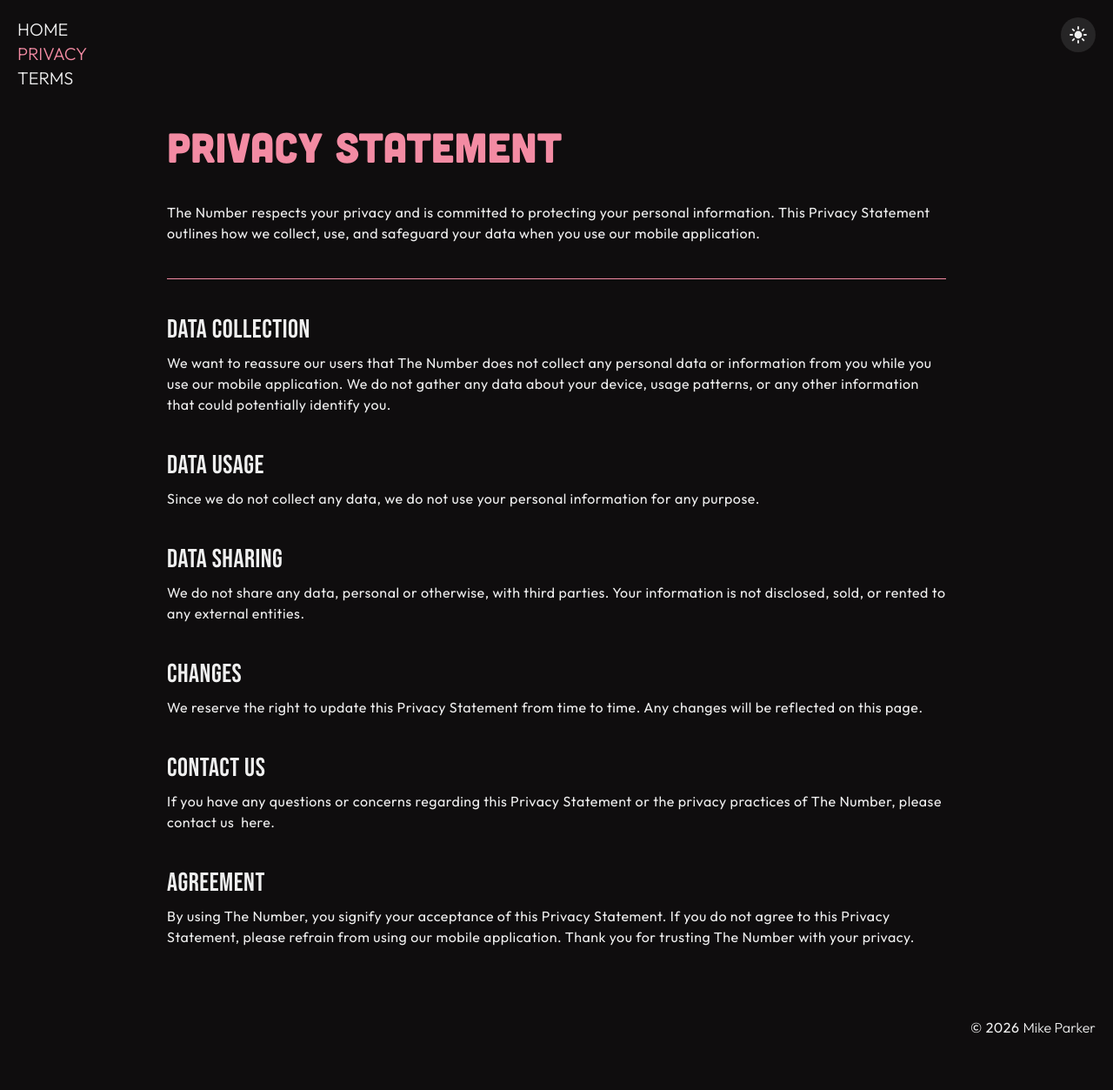
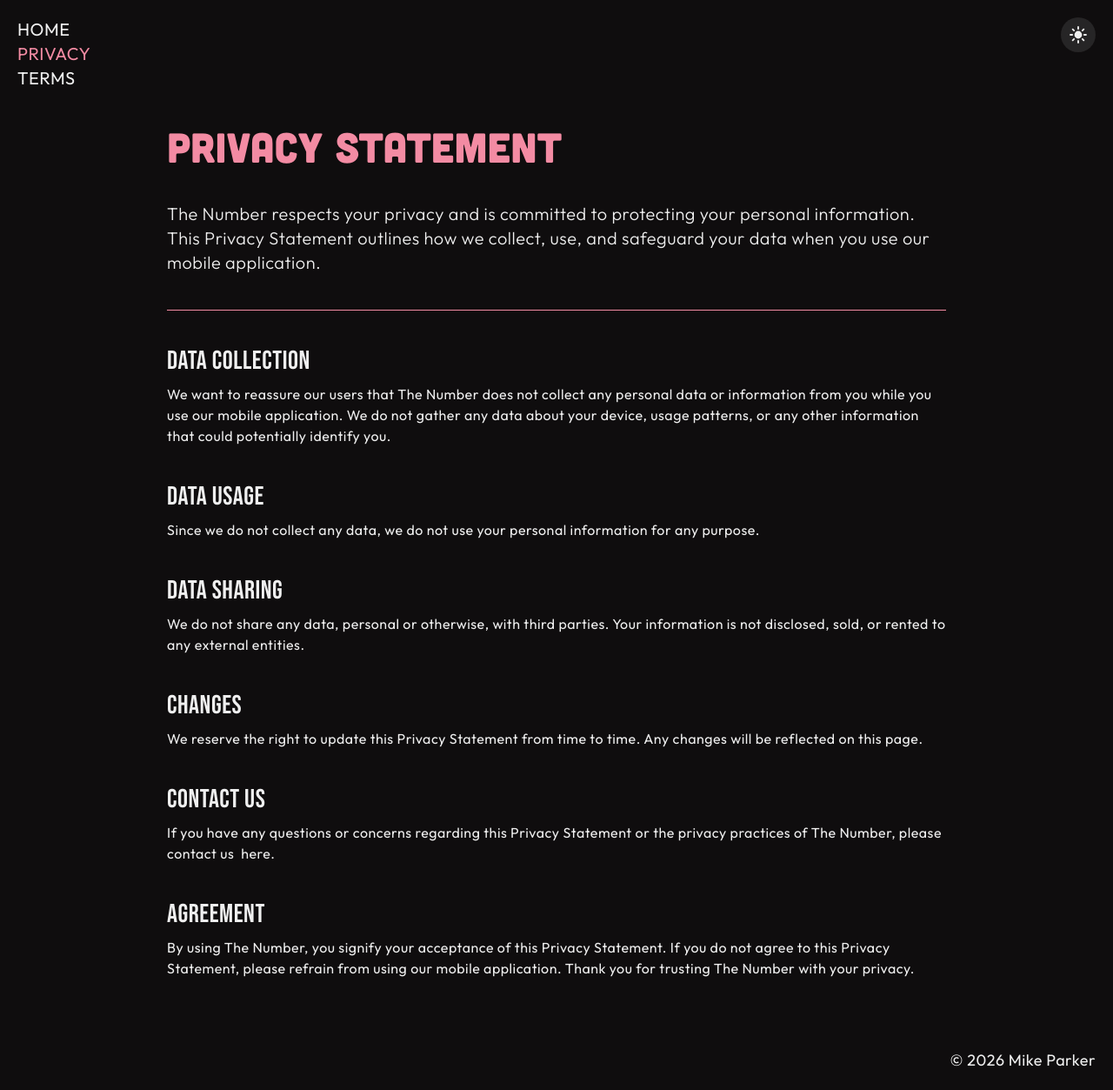
Before and after one commit to WildPastry/TheNumberLanding, a React (Vite) app: page /privacy in a window 1280 px wide. Shown: the whole page at 87% size. Before the commit the page ends 1213 px from the top, so only its background shows below. Built offline with nearby package versions, Linux system fonts and the light colour scheme.

Commit message:
Add conditional hover class based on route

```diff
--- a/src/components/Footer.tsx
+++ b/src/components/Footer.tsx
@@ -1,14 +1,28 @@
 import type { JSX } from 'react';
+import { useLocation } from 'react-router-dom';
 
 const Footer: React.FC = (): JSX.Element => {
   // Get current date
   const currentDate: number = new Date().getFullYear();
+
+  // Get route
+  const { pathname } = useLocation();
+
+  const getHoverClass = (): string => {
+    if (pathname === '/terms') {
+      return 'hover:text-berry';
+    } else if (pathname === '/privacy') {
+      return 'hover:text-strawberry';
+    }
+    return 'hover:text-water';
+  };
+
   return (
     <section className='p-5 shrink-0'>
       <div className='flex justify-end gap-1'>
-        <p className='font-outfit-light text-l'>© {currentDate}</p>
+        <p className='text-lg'>© {currentDate}</p>
         <a
-          className='font-outfit-light text-l text-(--fg) hover:text-lemon'
+          className={`text-lg text-(--fg) ${getHoverClass()}`}
           href='https://mikeparker.co.nz/'
           rel='noopener noreferrer'
           target='_blank'>
--- a/src/components/Header.tsx
+++ b/src/components/Header.tsx
@@ -34,7 +34,7 @@ const LINKS: readonly NavLinkMenuItem[] = [
 const Header: React.FC = (): JSX.Element => {
   return (
     <section className='flex justify-between p-5'>
-      <ul className='font-outfit-light text-xl'>
+      <ul className='font-outfit-bold text-xl'>
         {LINKS.map(
           ({
             activeClass,
--- a/src/index.css
+++ b/src/index.css
@@ -67,6 +67,7 @@ body {
   text-rendering: optimizeLegibility;
 }
 
+a,
 p {
   letter-spacing: 0.5px;
   font-family: var(--font-outfit);
@@ -76,6 +77,11 @@ h2,
 h3 {
   letter-spacing: 0.5px;
   font-family: var(--font-bebas);
+}
+
+h4 {
+  letter-spacing: 0.5px;
+  font-family: var(--font-outfit-light);
 }
 
 a {
--- a/src/pages/Privacy.tsx
+++ b/src/pages/Privacy.tsx
@@ -6,11 +6,11 @@ const Privacy: React.FC = (): JSX.Element => {
       <h1 className='text-strawberry font-cubano text-5xl mb-10'>
         PRIVACY STATEMENT
       </h1>
-      <p className='text:md'>
+      <h4 className='text-xl'>
         The Number respects your privacy and is committed to protecting your
         personal information. This Privacy Statement outlines how we collect,
         use, and safeguard your data when you use our mobile application.
-      </p>
+      </h4>
       <hr className='h-px my-10 bg-strawberry border-0' />
       <div className='mb-10'>
         <h3 className='text-3xl text-(--fg) mb-2'>DATA COLLECTION</h3>
@@ -50,7 +50,7 @@ const Privacy: React.FC = (): JSX.Element => {
           If you have any questions or concerns regarding this Privacy Statement
           or the privacy practices of The Number, please contact us{' '}
           <a
-            className='ml-1 underline hover:opacity-80'
+            className='ml-1 underline hover:text-strawberry'
             href='mailto:thenumber@mikeparker.co.nz'>
             here.
           </a>
--- a/src/pages/Terms.tsx
+++ b/src/pages/Terms.tsx
@@ -7,24 +7,26 @@ const Terms: React.FC = (): JSX.Element => {
       <h1 className='text-berry font-cubano text-5xl mb-10'>
         TERMS AND CONDITIONS
       </h1>
-      <p className='text:md mb-4'>
+      <h4 className='text-lg mb-4'>
         These Terms and Conditions constitute a legally binding agreement made
         between you, whether personally or on behalf of an entity (“you”) and
         THENUMBER (“we,” “us” or “our”), concerning your access to and use of
         the THENUMBER mobile application (collectively, the “App”). You agree
         that by accessing the App, you have read, understood, and agree to be
         bound by all of these Terms and Conditions.
-      </p>
-      <p className='text:md'>
+      </h4>
+      <h4 className='text-lg'>
         If you do not agree with all of these Terms and Conditions, then you are
         expressly prohibited from using the App and you must discontinue use
         immediately. We reserve the right, in our sole discretion, to make
         changes or modifications to these Terms and Conditions at any time and
         for any reason. We will alert you about any changes by email, and you
         waive any right to receive specific notice of each such change.
-      </p>
+      </h4>
       <hr className='h-px my-10 bg-berry border-0' />
-      <h3 className='text-lg text-(--fg) mb-2'>INTELLECTUAL PROPERTY RIGHTS</h3>
+      <h3 className='text-3xl text-(--fg) mb-2'>
+        INTELLECTUAL PROPERTY RIGHTS
+      </h3>
       <p className='text-md'>
         Unless otherwise indicated, the App is our proprietary property and all
         source code, databases, functionality, software, designs, audio, video,
@@ -45,14 +47,14 @@ const Terms: React.FC = (): JSX.Element => {
         all rights not expressly granted to you in and to the App, the Content
         and the Marks.
       </p>
-      <h3 className='text-lg text-(--fg) mb-2 mt-8'>USER REGISTRATION</h3>
+      <h3 className='text-3xl text-(--fg) mb-2 mt-8'>USER REGISTRATION</h3>
       <p className='text-md'>
         You may register with the App. You agree to keep your password
         confidential and will be responsible for all use of your account and
         password. We do not have access to your password though this may be
         reset using the “Forgotten password” link.
       </p>
-      <h3 className='text-lg text-(--fg) mb-2 mt-8'>PROHIBITED ACTIVITIES</h3>
+      <h3 className='text-3xl text-(--fg) mb-2 mt-8'>PROHIBITED ACTIVITIES</h3>
       <p className='mb-1'>
         You may not access or use the App for any purpose other than that for
         which we make the App available. The App may not be used in connection
@@ -159,7 +161,7 @@ const Terms: React.FC = (): JSX.Element => {
         </li>
       </ol>
 
-      <h3 className='text-lg text-(--fg) mb-2 mt-8'>
+      <h3 className='text-3xl text-(--fg) mb-2 mt-8'>
         MOBILE APPLICATION LICENSE
       </h3>
       <p className='mb-1'>
@@ -201,7 +203,7 @@ const Terms: React.FC = (): JSX.Element => {
         </li>
       </ol>
 
-      <h3 className='text-lg text-(--fg) mb-2 mt-8'>
+      <h3 className='text-3xl text-(--fg) mb-2 mt-8'>
         APPLE AND ANDROID DEVICES
       </h3>
       <p className='mb-1'>
@@ -259,7 +261,7 @@ const Terms: React.FC = (): JSX.Element => {
         </li>
       </ol>
 
-      <h3 className='text-lg text-(--fg) mb-2 mt-8'>SUBMISSIONS</h3>
+      <h3 className='text-3xl text-(--fg) mb-2 mt-8'>SUBMISSIONS</h3>
       <p className='text-md'>
         You acknowledge and agree that any questions, comments, suggestions,
         ideas, feedback, or other information regarding the App (“Submissions”)
@@ -274,7 +276,7 @@ const Terms: React.FC = (): JSX.Element => {
         against us for any alleged or actual infringement or misappropriation of
         any proprietary right in your Submissions.
       </p>
-      <h3 className='text-lg text-(--fg) mb-2 mt-8'>ADVERTISERS</h3>
+      <h3 className='text-3xl text-(--fg) mb-2 mt-8'>ADVERTISERS</h3>
       <p className='text-md'>
         We allow advertisers to display their advertisements and other
         information in certain areas of the App, such as sidebar advertisements
@@ -289,7 +291,7 @@ const Terms: React.FC = (): JSX.Element => {
         advertisers.
       </p>
 
-      <h3 className='text-lg text-(--fg) mb-2 mt-8'>APP MANAGEMENT</h3>
+      <h3 className='text-3xl text-(--fg) mb-2 mt-8'>APP MANAGEMENT</h3>
       <p className='mb-1'>We reserve the right, but not the obligation, to:</p>
       <ol>
         <li>
@@ -319,7 +321,7 @@ const Terms: React.FC = (): JSX.Element => {
           App.
         </li>
       </ol>
-      <h3 className='text-lg text-(--fg) mb-2 mt-8'>PRIVACY POLICY</h3>
+      <h3 className='text-3xl text-(--fg) mb-2 mt-8'>PRIVACY POLICY</h3>
       <p className='text-md'>
         We care about data privacy and security. Please review our Privacy
         Policy. By using the App, you agree to be bound by our Privacy Policy,
@@ -332,7 +334,9 @@ const Terms: React.FC = (): JSX.Element => {
         the United States, and you expressly consent to have your data
         transferred to and processed in the United States.
       </p>
-      <h3 className='text-lg text-(--fg) mb-2 mt-8'>COPYRIGHT INFRINGEMENTS</h3>
+      <h3 className='text-3xl text-(--fg) mb-2 mt-8'>
+        COPYRIGHT INFRINGEMENTS
+      </h3>
       <p className='text-md'>
         We respect the intellectual property rights of others. If you believe
         that any material available on or through the App infringes upon any
@@ -345,7 +349,7 @@ const Terms: React.FC = (): JSX.Element => {
         material located on or linked to by the App infringes your copyright,
         you should consider first contacting an attorney.
       </p>
-      <h3 className='text-lg text-(--fg) mb-2 mt-8'>TERM AND TERMINATION</h3>
+      <h3 className='text-3xl text-(--fg) mb-2 mt-8'>TERM AND TERMINATION</h3>
       <p className='text-md'>
         These Terms and Conditions shall remain in full force and effect while
         you use the App. WITHOUT LIMITING ANY OTHER PROVISION OF THESE TERMS AND
@@ -365,7 +369,7 @@ const Terms: React.FC = (): JSX.Element => {
         including without limitation pursuing civil, criminal, and injunctive
         redress.
       </p>
-      <h3 className='text-lg text-(--fg) mb-2 mt-8'>
+      <h3 className='text-3xl text-(--fg) mb-2 mt-8'>
         MODIFICATIONS AND INTERRUPTIONS
       </h3>
       <p className='text-md'>
@@ -387,7 +391,7 @@ const Terms: React.FC = (): JSX.Element => {
         obligate us to maintain and support the App or to supply any
         corrections, updates, or releases in connection therewith.
       </p>
-      <h3 className='text-lg text-(--fg) mb-2 mt-8'>CORRECTIONS</h3>
+      <h3 className='text-3xl text-(--fg) mb-2 mt-8'>CORRECTIONS</h3>
       <p className='text-md'>
         There may be information on the App that contains typographical errors,
         inaccuracies, or omissions that may relate to the App, including
@@ -396,7 +400,7 @@ const Terms: React.FC = (): JSX.Element => {
         to change or update the information on the App at any time, without
         prior notice.
       </p>
-      <h3 className='text-lg text-(--fg) mb-2 mt-8'>DISCLAIMER</h3>
+      <h3 className='text-3xl text-(--fg) mb-2 mt-8'>DISCLAIMER</h3>
       <p className='text-md'>
         THE APP IS PROVIDED ON AN AS-IS AND AS-AVAILABLE BASIS. YOU AGREE THAT
         YOUR USE OF THE APP AND OUR SERVICES WILL BE AT YOUR SOLE RISK. TO THE
@@ -426,7 +430,7 @@ const Terms: React.FC = (): JSX.Element => {
         PRODUCT OR SERVICE THROUGH ANY MEDIUM OR IN ANY ENVIRONMENT, YOU SHOULD
         USE YOUR BEST JUDGMENT AND EXERCISE CAUTION WHERE APPROPRIATE.
       </p>
-      <h3 className='text-lg text-(--fg) mb-2 mt-8'>
+      <h3 className='text-3xl text-(--fg) mb-2 mt-8'>
         LIMITATIONS OF LIABILITY
       </h3>
       <p className='text-md'>
@@ -437,7 +441,7 @@ const Terms: React.FC = (): JSX.Element => {
         USE OF THE APP, EVEN IF WE HAVE BEEN ADVISED OF THE POSSIBILITY OF SUCH
         DAMAGES.
       </p>
-      <h3 className='text-lg text-(--fg) mb-2 mt-8'>USER DATA</h3>
+      <h3 className='text-3xl text-(--fg) mb-2 mt-8'>USER DATA</h3>
       <p className='text-md'>
         We will maintain certain data that you transmit to the App for the
         purpose of managing the App, as well as data relating to your use of the
@@ -448,7 +452,7 @@ const Terms: React.FC = (): JSX.Element => {
         hereby waive any right of action against us arising from any such loss
         or corruption of such data.
       </p>
-      <h3 className='text-lg text-(--fg) mb-2 mt-8'>
+      <h3 className='text-3xl text-(--fg) mb-2 mt-8'>
         ELECTRONIC COMMUNICATIONS, TRANSACTIONS, AND SIGNATURES
       </h3>
       <p className='text-md'>
@@ -459,7 +463,7 @@ const Terms: React.FC = (): JSX.Element => {
         on the App, satisfy any legal requirement that such communication be in
         writing.
       </p>
-      <h3 className='text-lg text-(--fg) mb-2 mt-8'>
+      <h3 className='text-3xl text-(--fg) mb-2 mt-8'>
         YOU HEREBY AGREE TO THE USE OF ELECTRONIC SIGNATURES, CONTRACTS, ORDERS,
         AND OTHER RECORDS, AND TO ELECTRONIC DELIVERY OF NOTICES, POLICIES, AND
         RECORDS OF TRANSACTIONS INITIATED OR COMPLETED BY US OR VIA THE APP.
@@ -471,7 +475,7 @@ const Terms: React.FC = (): JSX.Element => {
         records, or to payments or the granting of credits by any means other
         than electronic means.
       </p>
-      <h3 className='text-lg text-(--fg) mb-2 mt-8'>MISCELLANEOUS</h3>
+      <h3 className='text-3xl text-(--fg) mb-2 mt-8'>MISCELLANEOUS</h3>
       <p className='text-md'>
         These Terms and Conditions and any policies or operating rules posted by
         us on the App constitute the entire agreement and understanding between
```
